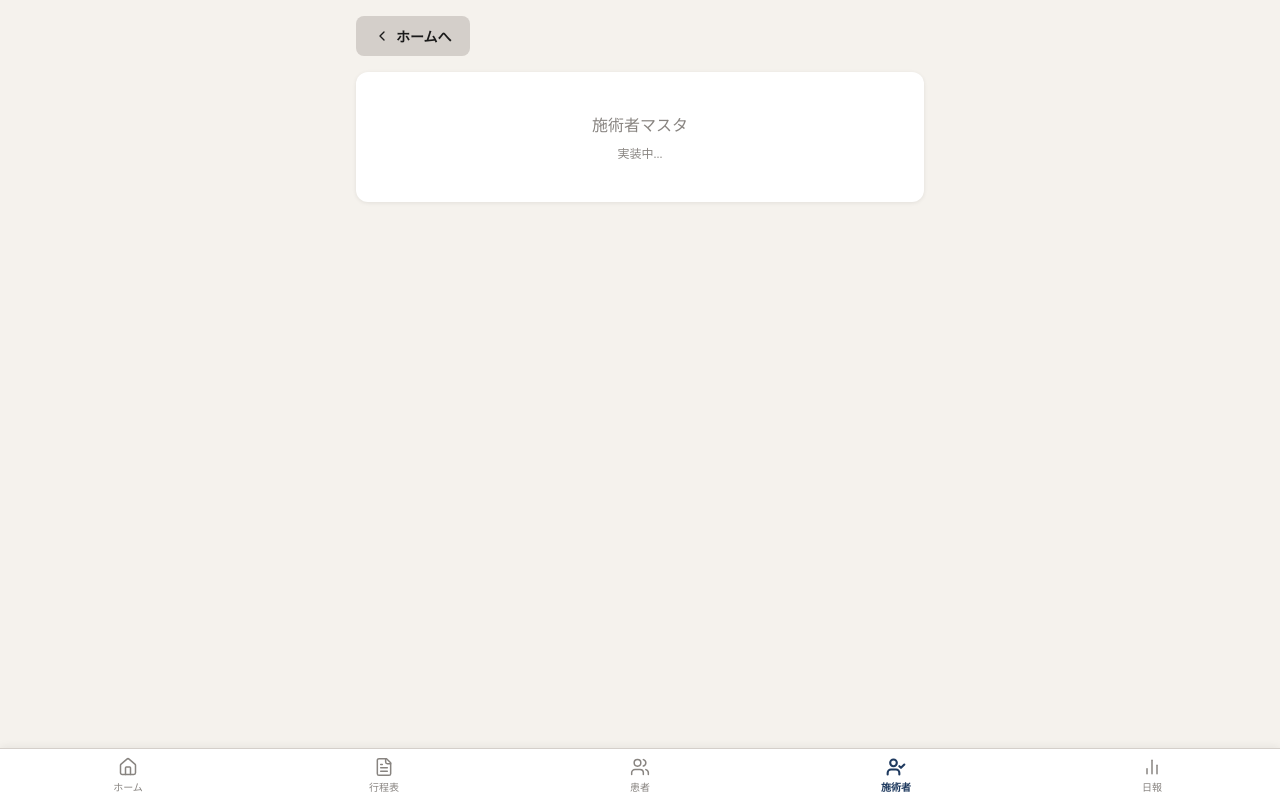
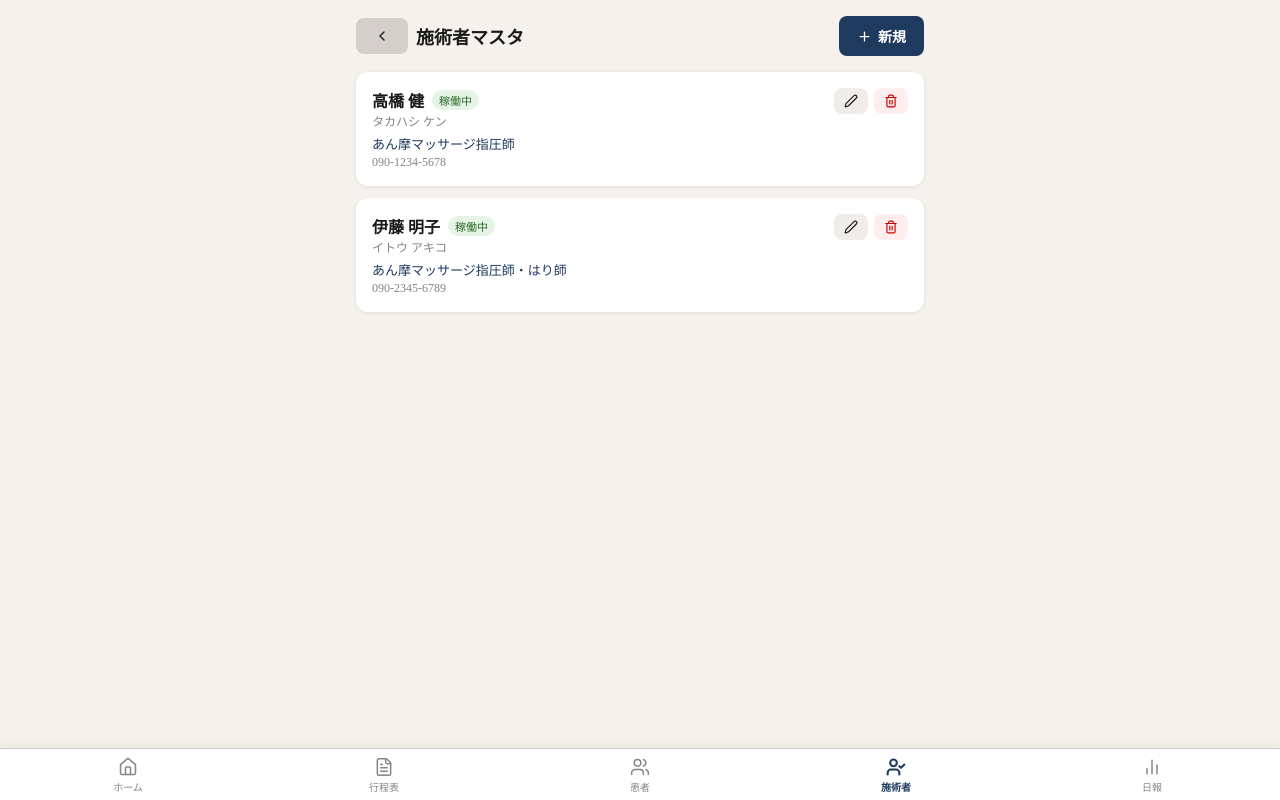
Before and after one commit to incharvest/harvest-daily-report, a React (Vite) app: page / in a window 1280 px wide. Both pictures are taken after a click on the button "施術者". Built offline with nearby package versions, Linux system fonts and the light colour scheme.

Commit message:
step2-2: 施術者マスタ - CRUD・稼働状況・localStorage保存
https://claude.ai/code/session_01TpdE9EzEBj9TWzRBM8ffPr

```diff
--- a/src/App.jsx
+++ b/src/App.jsx
@@ -276,6 +276,141 @@ function PatientsScreen({ navigate }) {
   )
 }
 
+// ── 施術者マスタ ─────────────────────────────────────────────
+const THERAPIST_FIELDS = [
+  { key: 'name',          label: '氏名',       required: true },
+  { key: 'furigana',      label: 'フリガナ' },
+  { key: 'qualification', label: '資格',       type: 'select',
+    options: ['', 'あん摩マッサージ指圧師', 'はり師', 'きゅう師',
+              'あん摩マッサージ指圧師・はり師', 'あん摩マッサージ指圧師・はり師・きゅう師', 'その他'] },
+  { key: 'phone',   label: '電話番号', type: 'tel' },
+  { key: 'active',  label: '稼働状況', type: 'select', options: ['true', 'false'] },
+  { key: 'notes',   label: '備考',     type: 'textarea' },
+]
+
+function emptyTherapist() {
+  return { id: '', name: '', furigana: '', qualification: '', phone: '', active: 'true', notes: '' }
+}
+
+function TherapistForm({ initial, onSave, onCancel }) {
+  const [data, setData] = useState(initial || emptyTherapist())
+  const set = (k, v) => setData(d => ({ ...d, [k]: v }))
+
+  return (
+    <div style={s.card}>
+      {THERAPIST_FIELDS.map(({ key, label, type, options, required }) => (
+        <div key={key} style={{ marginBottom: 12 }}>
+          <label style={s.label}>{label}{required && <span style={{ color: '#c00' }}> *</span>}</label>
+          {type === 'textarea' ? (
+            <textarea value={data[key]} onChange={e => set(key, e.target.value)}
+              style={{ ...s.input, height: 60, resize: 'vertical' }} />
+          ) : type === 'select' && key === 'active' ? (
+            <select value={String(data[key])} onChange={e => set(key, e.target.value)} style={s.input}>
+              <option value="true">稼働中</option>
+              <option value="false">休止中</option>
+            </select>
+          ) : type === 'select' ? (
+            <select value={data[key]} onChange={e => set(key, e.target.value)} style={s.input}>
+              {options.map(o => <option key={o} value={o}>{o || '選択...'}</option>)}
+            </select>
+          ) : (
+            <input type={type || 'text'} value={data[key]} onChange={e => set(key, e.target.value)} style={s.input} />
+          )}
+        </div>
+      ))}
+      <div style={{ display: 'flex', gap: 8, marginTop: 4 }}>
+        <button onClick={() => { if (!data.name.trim()) { alert('氏名は必須です'); return } onSave(data) }}
+          style={{ ...s.btn(), flex: 1 }}>
+          <Save size={15} /> 保存
+        </button>
+        <button onClick={onCancel} style={{ ...s.btn(C.gray2, C.sumi), flex: 1 }}>
+          <XCircle size={15} /> キャンセル
+        </button>
+      </div>
+    </div>
+  )
+}
+
+function TherapistsScreen({ navigate }) {
+  const [therapists, setTherapists] = useState(() => LS.get('therapists', []))
+  const [editing, setEditing]       = useState(null)
+  const [adding, setAdding]         = useState(false)
+
+  const save = (ts) => { setTherapists(ts); LS.set('therapists', ts) }
+
+  const handleSave = (data) => {
+    if (data.id) {
+      save(therapists.map(t => t.id === data.id ? data : t))
+    } else {
+      save([...therapists, { ...data, id: 't' + Date.now() }])
+    }
+    setEditing(null); setAdding(false)
+  }
+
+  const handleDelete = (id) => {
+    if (!confirm('この施術者を削除しますか？')) return
+    save(therapists.filter(t => t.id !== id))
+  }
+
+  return (
+    <div style={s.pageWrap}>
+      <div style={{ display: 'flex', alignItems: 'center', gap: 8, marginBottom: 16 }}>
+        <button onClick={() => navigate('home')} style={s.btn(C.gray2, C.sumi)}>
+          <ChevronLeft size={16} />
+        </button>
+        <h2 style={{ flex: 1, fontSize: 18, fontWeight: 700 }}>施術者マスタ</h2>
+        <button onClick={() => { setAdding(true); setEditing(null) }} style={s.btn()}>
+          <Plus size={15} /> 新規
+        </button>
+      </div>
+
+      {adding && (
+        <TherapistForm initial={emptyTherapist()} onSave={handleSave} onCancel={() => setAdding(false)} />
+      )}
+
+      {therapists.length === 0 && !adding && (
+        <div style={{ ...s.card, textAlign: 'center', padding: 32, color: C.gray3 }}>施術者が登録されていません</div>
+      )}
+
+      {therapists.map(t => (
+        editing?.id === t.id ? (
+          <TherapistForm key={t.id} initial={editing} onSave={handleSave} onCancel={() => setEditing(null)} />
+        ) : (
+          <div key={t.id} style={s.card}>
+            <div style={{ display: 'flex', justifyContent: 'space-between', alignItems: 'flex-start' }}>
+              <div>
+                <div style={{ display: 'flex', alignItems: 'center', gap: 8 }}>
+                  <span style={{ fontWeight: 700, fontSize: 16 }}>{t.name}</span>
+                  <span style={{
+                    fontSize: 11, padding: '2px 7px', borderRadius: 99,
+                    background: String(t.active) === 'true' ? '#e6f4e6' : C.gray1,
+                    color: String(t.active) === 'true' ? '#2a6b2a' : C.gray3,
+                  }}>
+                    {String(t.active) === 'true' ? '稼働中' : '休止中'}
+                  </span>
+                </div>
+                <div style={{ fontSize: 12, color: C.gray3 }}>{t.furigana}</div>
+                {t.qualification && <div style={{ fontSize: 13, color: C.ai, marginTop: 4 }}>{t.qualification}</div>}
+                {t.phone && <div style={{ fontSize: 12, color: C.gray3, marginTop: 2 }}>{t.phone}</div>}
+              </div>
+              <div style={{ display: 'flex', gap: 6 }}>
+                <button onClick={() => { setEditing(t); setAdding(false) }}
+                  style={{ ...s.btn(C.gray1, C.sumi), padding: '6px 10px' }}>
+                  <Edit2 size={14} />
+                </button>
+                <button onClick={() => handleDelete(t.id)}
+                  style={{ ...s.btn('#fee', '#c00'), padding: '6px 10px' }}>
+                  <Trash2 size={14} />
+                </button>
+              </div>
+            </div>
+          </div>
+        )
+      ))}
+    </div>
+  )
+}
+
 // ── プレースホルダー画面（未実装） ──────────────────────────
 function PlaceholderScreen({ title, navigate }) {
   return (
@@ -336,7 +471,7 @@ export default function App() {
       case 'home':       return <HomeScreen navigate={navigate} />
       case 'schedule':   return <PlaceholderScreen title="行程表" navigate={navigate} />
       case 'patients':   return <PatientsScreen navigate={navigate} />
-      case 'therapists': return <PlaceholderScreen title="施術者マスタ" navigate={navigate} />
+      case 'therapists': return <TherapistsScreen navigate={navigate} />
       case 'reports':    return <PlaceholderScreen title="日報" navigate={navigate} />
       case 'monthly':    return <PlaceholderScreen title="月次報告書" navigate={navigate} />
       case 'settings':   return <PlaceholderScreen title="設定" navigate={navigate} />
```
